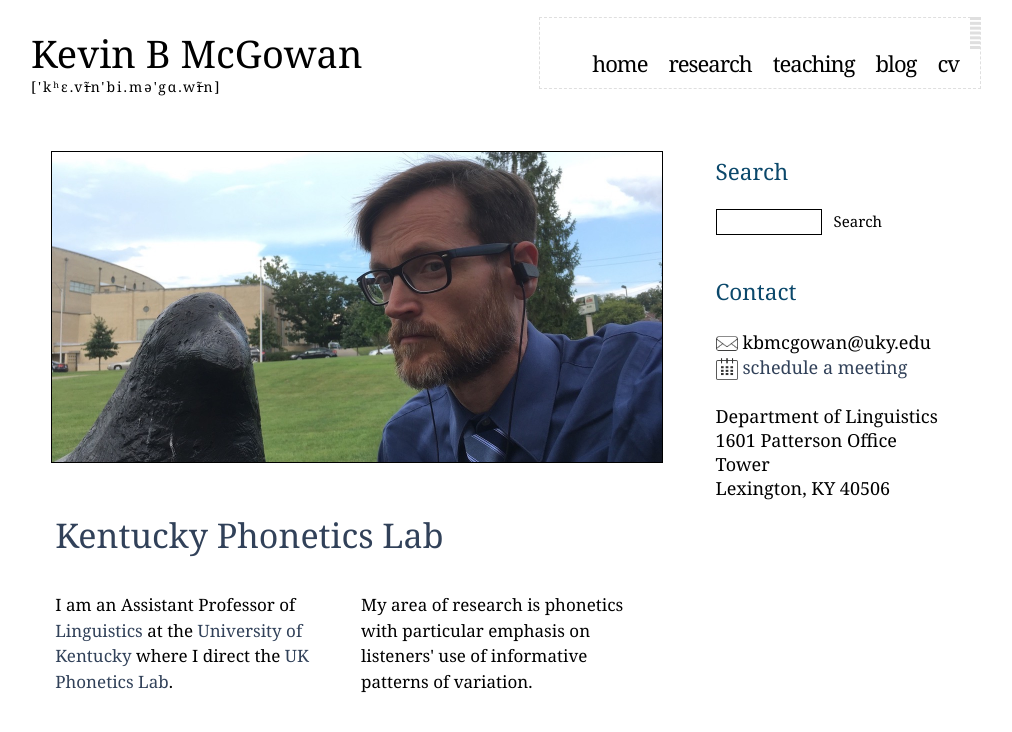
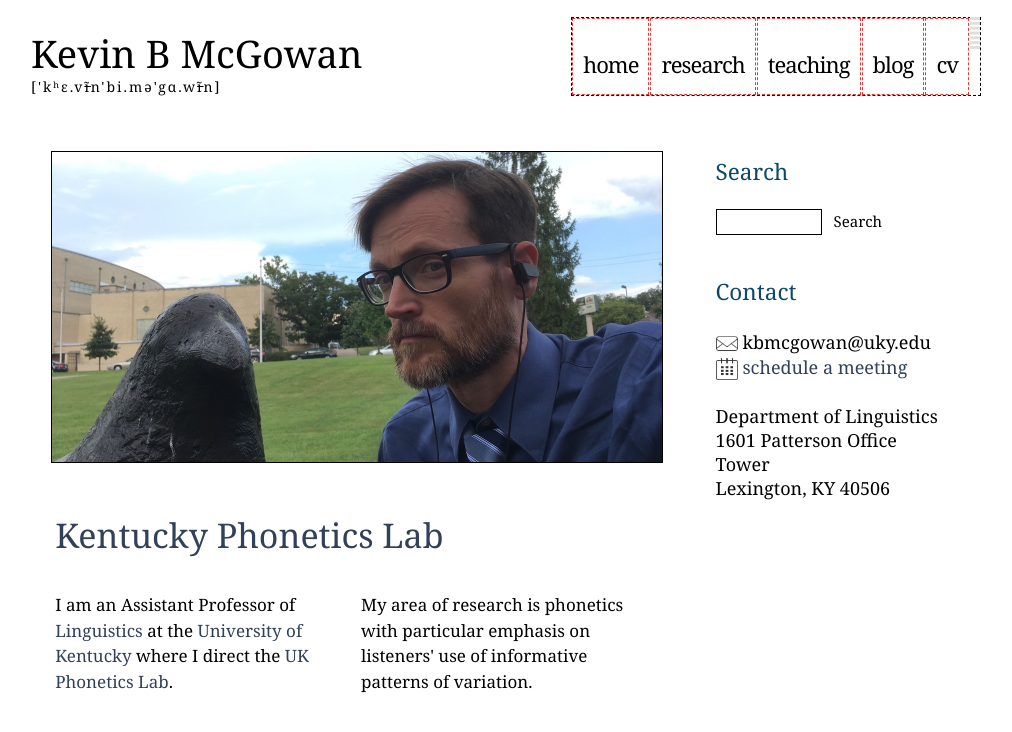
Before and after one commit to kbmcgowan/kbmcgowan.github.io, a Jekyll site: the page built from index.html, in a window 1280 px wide. Shown: the top 732 px of the page, without its empty margins (134-1146 px from the left). Built offline with Jekyll 4.4.1, drawn with Linux system fonts in a browser that asks for light colours; nearby versions of some CDN libraries; some web fonts are replaced; library files that are not in the unit come from our copies.

Commit message:
tweaking header

```diff
--- a/css/simple.css
+++ b/css/simple.css
@@ -184,7 +184,6 @@
 	width: 440px;
 	height: 70px;
 	font: normal 22px 'Poly', Georgia, serif;
-	border:1px dashed #dfdfdf;
 }
 
 #menu ul {
@@ -196,6 +195,7 @@
 	margin-left: 0px;
 	margin-right: 0px;
 	padding-right: 0px;
+	border:1px dashed #000000;
 	/*text-shadow: 4px 4px 3px rgba(0,0,0,0.1);*/
 }
 
@@ -218,6 +218,7 @@
 	font-size: 22px;
 	font-weight: normal;
 	color: black;
+	border:1px dashed #ee3333;
 }
 
 #menu .active a {
```
